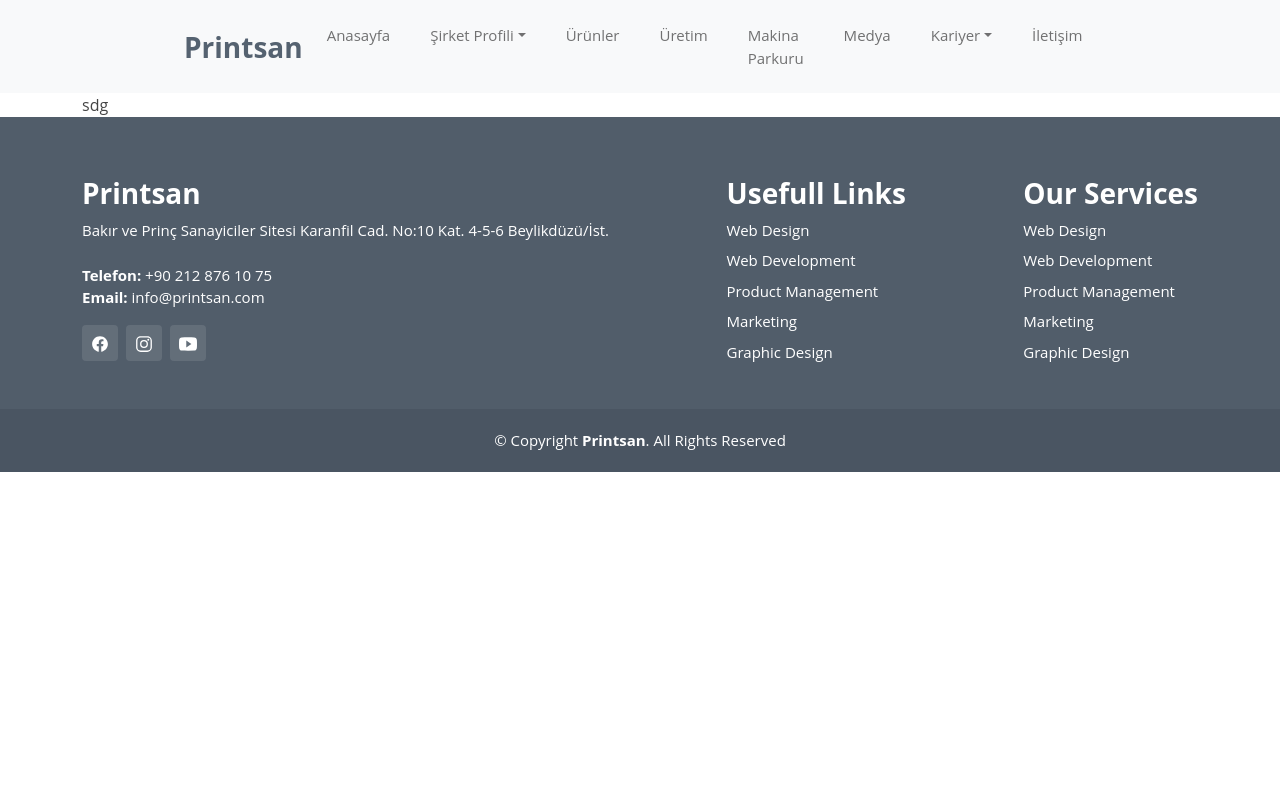
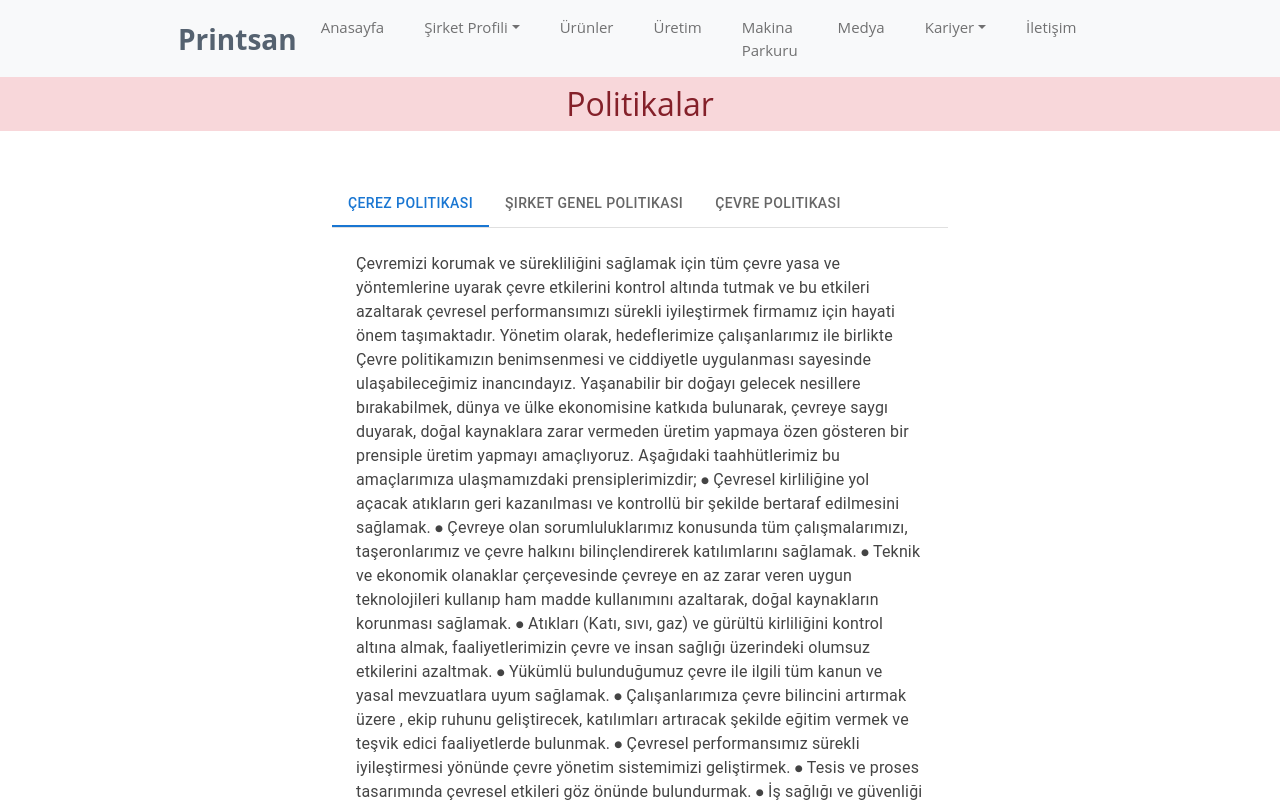
Before and after one commit to muhammetaksoy/PrintsanWebsiteFrontend, a React (Create React App) app: page /Politikalar in a window 1280 px wide. Shown: the top 802 px of the page. Built offline with nearby package versions, Linux system fonts and the light colour scheme.

Commit message:
poitikalar edited

```diff
--- a/src/Pages/Anasayfa/Components/Footer.js
+++ b/src/Pages/Anasayfa/Components/Footer.js
@@ -6,11 +6,10 @@ const Footer = () => {
     return (
         <footer className={classes.footer} >
             <div className={classes.footerTop}>
-                <div className="container">
-
+                <div className="container-fluid w-75">
                     <div className="d-flex justify-content-between">
                         <div className="footer-info">
-                            <h3> <strong>Printsan</strong> </h3>
+                            <h3> <strong>Printsan Emprime Sanayi ve Ticaret Ltd.Şti.</strong> </h3>
                             <p>
                                 Bakır ve Prinç Sanayiciler Sitesi Karanfil Cad. No:10 Kat. 4-5-6 Beylikdüzü/İst.<br /><br />
                                 <strong>Telefon: </strong>+90 212 876 10 75 <br />
@@ -26,64 +25,54 @@ const Footer = () => {
                                 <a href="" className="me-2">
                                     <IoLogoYoutube className={classes.icon} />
                                 </a>
-
                             </div>
-
-
                         </div>
 
+                        <div className="footer-links w-25">
+                            <h3> <strong>Site Haritası</strong> </h3>
+                            <ul className="list-unstyled">
+                                <div className="row">
+                                    <div className="col-md-6">
+                                        <li className="my-2">
+                                            <a className="text-white text-decoration-none " href="#">Hakkımızda</a>
+                                        </li>
+                                        <li className="my-2">
+                                            <a className="text-white text-decoration-none" href="#">Politikalar</a>
+                                        </li>
+                                        <li className="my-2">
+                                            <a className="text-white text-decoration-none" href="#">Ürünler</a>
+                                        </li>
+                                        <li className="my-2">
+                                            <a className="text-white text-decoration-none" href="#">Üretim</a>
+                                        </li>
+                                    </div>
+                                    <div className="col-md-6">
 
-                        <div className="footer-links">
-                            <h3> <strong>Usefull Links</strong> </h3>
-                            <ul className="list-unstyled">
-                                <li className="my-2">
-                                    <a className="text-white text-decoration-none " href="#">Web Design</a>
-                                </li>
-                                <li className="my-2">
-                                    <a className="text-white text-decoration-none" href="#">Web Development</a>
-                                </li>
-                                <li className="my-2">
-                                    <a className="text-white text-decoration-none" href="#">Product Management</a>
-                                </li>
-                                <li className="my-2">
-                                    <a className="text-white text-decoration-none" href="#">Marketing</a>
-                                </li>
-                                <li className="my-2">
-                                    <a className="text-white text-decoration-none" href="#">Graphic Design</a>
-                                </li>
+                                        <li className="my-2">
+                                            <a className="text-white text-decoration-none" href="#">Makina Parkuru</a>
+                                        </li>
+                                        <li className="my-2">
+                                            <a className="text-white text-decoration-none" href="#">Medya</a>
+                                        </li>
+                                        <li className="my-2">
+                                            <a className="text-white text-decoration-none" href="#">Kariyer</a>
+                                        </li>
+                                        <li className="my-2">
+                                            <a className="text-white text-decoration-none" href="#">İletişim</a>
+                                        </li>
+                                    </div>
+                                </div>
 
-                            </ul>
-                        </div>
-
-                        <div className="footer-links">
-                            <h3> <strong>Our Services</strong> </h3>
-                            <ul className="list-unstyled">
-                                <li className="my-2">
-                                    <a className="text-white text-decoration-none " href="#">Web Design</a>
-                                </li>
-                                <li className="my-2">
-                                    <a className="text-white text-decoration-none" href="#">Web Development</a>
-                                </li>
-                                <li className="my-2">
-                                    <a className="text-white text-decoration-none" href="#">Product Management</a>
-                                </li>
-                                <li className="my-2">
-                                    <a className="text-white text-decoration-none" href="#">Marketing</a>
-                                </li>
-                                <li className="my-2">
-                                    <a className="text-white text-decoration-none" href="#">Graphic Design</a>
-                                </li>
 
                             </ul>
                         </div>
                     </div>
-
                 </div>
             </div>
 
 
             <div className={classes.copyright}>
-                © Copyright <strong><span>Printsan</span></strong>. All Rights Reserved
+                Copyright <strong><span>Printsan</span></strong> Emprime 2021 | Tüm Hakları Saklıdır.
             </div>
 
 
--- a/src/Pages/Anasayfa/Components/header.js
+++ b/src/Pages/Anasayfa/Components/header.js
@@ -1,9 +1,10 @@
 import React, { Component } from 'react';
 import { Link } from "react-router-dom";
+import classes from './Header.module.css';
 export default class Header extends Component {
     render() {
         return (
-            <nav className="navbar navbar-expand-lg navbar-light bg-light p-3 ">
+            <nav className="navbar navbar-expand-lg navbar-light bg-light p-2 ">
                 <div className="container-fluid w-75 ">
                     <a className="navbar-brand" style={{ color: "#556270", fontWeight: "bold", fontSize: "28px" }} href="#">Printsan</a>
                     <button className="navbar-toggler" type="button" data-bs-toggle="collapse" data-bs-target="#navbarNav" aria-controls="navbarNav" aria-expanded="false" aria-label="Toggle navigation">
--- a/src/Pages/SirketProfili/AboutUs.js
+++ b/src/Pages/SirketProfili/AboutUs.js
@@ -4,10 +4,12 @@ import classes from './AboutUs.module.css';
 export default class AboutUs extends Component {
     render() {
         return (
+            <div>
+                <h2 className="text-center p-2 alert alert-danger border-0 rounded-0 ">Hakkımızda</h2>
                 <section className={classes.section}>
+
                     <div className="container">
                         <div className="row">
-                        <h2>Hakkımızda</h2>
                             <p>Printsan Emprime, 1994 yılından bu yana emprime parça baskıalanında hizmet vermektedir. 2006 yılında Beylikdüzü Organize Sanayi Bölgesindeki 4750 m2’lik tam otomasyonlu binada faaliyet göstermektedir.
                                 Günlük baskı kapasitesi 65.000 adet olup parça baskının haricinde gofre, enjeksiyon, frekans, flok, süblime ve taş üretimi yapmaktadır.</p>
                             <p>Deneyimli kadrosu, kaliteli, hızlı ve ekonomik tarzıyla sektörün lideri konumundaki firmalar arasındadır.
@@ -19,6 +21,8 @@ export default class AboutUs extends Component {
                     </div>
 
                 </section>
+            </div>
+
         )
     }
 }
--- a/src/Pages/SirketProfili/Politics.js
+++ b/src/Pages/SirketProfili/Politics.js
@@ -1,12 +1,105 @@
 import React, { Component } from 'react'
+import PropTypes from 'prop-types';
+import Tabs from '@mui/material/Tabs';
+import Tab from '@mui/material/Tab';
+import Typography from '@mui/material/Typography';
+import Box from '@mui/material/Box';
 
-export default class Politics extends Component {
-    render() {
-        return (
-            <div className="container ">
-                sdg
+function TabPanel(props) {
+    const { children, value, index, ...other } = props;
 
-            </div>
-        )
-    }
+    return (
+        <div
+            role="tabpanel"
+            hidden={value !== index}
+            id={`simple-tabpanel-${index}`}
+            aria-labelledby={`simple-tab-${index}`}
+            {...other}
+        >
+            {value === index && (
+                <Box sx={{ p: 3 }}>
+                    <Typography>{children}</Typography>
+                </Box>
+            )}
+        </div>
+    );
 }
+
+TabPanel.propTypes = {
+    children: PropTypes.node,
+    index: PropTypes.number.isRequired,
+    value: PropTypes.number.isRequired,
+};
+
+function a11yProps(index) {
+    return {
+        id: `simple-tab-${index}`,
+        'aria-controls': `simple-tabpanel-${index}`,
+    };
+}
+
+export default function Politics() {
+    const [value, setValue] = React.useState(0);
+
+    const handleChange = (event, newValue) => {
+        setValue(newValue);
+    };
+    return (
+        <div>
+            <h2 className="text-center p-2 alert alert-danger border-0 rounded-0 ">Politikalar</h2>
+            <Box className="container-fluid w-50 my-5" >
+                <Box sx={{ borderBottom: 1, borderColor: 'divider' }}>
+                    <Tabs value={value} onChange={handleChange} aria-label="basic tabs example">
+                        <Tab label="Çerez Politikası" {...a11yProps(0)} />
+                        <Tab label="Şirket Genel Politikası" {...a11yProps(1)} />
+                        <Tab label="Çevre Politikası" {...a11yProps(2)} />
+                    </Tabs>
+                </Box>
+                <TabPanel value={value} index={0}>
+                    Çevremizi korumak ve sürekliliğini sağlamak için tüm çevre yasa ve yöntemlerine uyarak çevre etkilerini kontrol altında tutmak ve bu etkileri azaltarak çevresel performansımızı sürekli iyileştirmek firmamız için hayati önem taşımaktadır.
+
+                    Yönetim olarak, hedeflerimize çalışanlarımız ile birlikte Çevre politikamızın benimsenmesi ve ciddiyetle uygulanması sayesinde ulaşabileceğimiz inancındayız.
+
+                    Yaşanabilir bir doğayı gelecek nesillere bırakabilmek, dünya ve ülke ekonomisine katkıda bulunarak, çevreye saygı duyarak, doğal kaynaklara zarar vermeden üretim yapmaya özen gösteren bir prensiple üretim yapmayı amaçlıyoruz.
+
+                    Aşağıdaki taahhütlerimiz bu amaçlarımıza ulaşmamızdaki prensiplerimizdir;
+
+                    ⦁	Çevresel kirliliğine yol açacak atıkların geri kazanılması ve kontrollü bir şekilde bertaraf edilmesini sağlamak.
+
+                    ⦁	Çevreye olan sorumluluklarımız konusunda tüm çalışmalarımızı, taşeronlarımız ve çevre halkını bilinçlendirerek katılımlarını sağlamak.
+
+                    ⦁	Teknik ve ekonomik olanaklar çerçevesinde çevreye en az zarar veren uygun teknolojileri kullanıp ham madde kullanımını azaltarak, doğal kaynakların korunması sağlamak.
+
+                    ⦁	Atıkları (Katı, sıvı, gaz) ve gürültü kirliliğini kontrol altına almak, faaliyetlerimizin çevre ve insan sağlığı üzerindeki olumsuz etkilerini azaltmak.
+
+                    ⦁	Yükümlü  bulunduğumuz çevre ile ilgili tüm kanun ve yasal mevzuatlara uyum sağlamak.
+
+                    ⦁	Çalışanlarımıza çevre bilincini artırmak üzere , ekip ruhunu geliştirecek, katılımları artıracak şekilde eğitim vermek ve teşvik edici faaliyetlerde  bulunmak.
+
+                    ⦁	Çevresel performansımız sürekli  iyileştirmesi yönünde çevre yönetim sistemimizi geliştirmek.
+
+                    ⦁	Tesis ve proses tasarımında çevresel etkileri göz önünde bulundurmak.
+
+                    ⦁	İş sağlığı ve güvenliği kuralları çerçevesinde çevre ile ilgili acil durumlar için riskleri belirlemek ve bunları azaltmak.
+
+                    ⦁	Ürünün çevresel etkilerinin iyileştirilebilmesi için tedarikçilerle ve müşterilerle sürekli iletişim içerisinde bulunmak.
+
+                    ⦁	Üretim taşıma, stoklama, işletme ,arıtma ve bakım faaliyetleri sonucu oluşabilecek atık azaltarak geri dönüşüm ve yeniden değerlendirme alternatiflerini değerlendirmek.
+
+
+
+                    PRİNTSAN EMPRİME SAN. TİC. LTD. ŞTİ. Ülke ekonomisine katkıda bulunan, toplumsal sorumluluklarının bilincinde, çevreye duyarlı ve saygılı, doğal kaynakları en iyi şekilde kullanan, çalışanlarına değer veren, işbirliği içindeki firmaların da bu konulara önem vermesini  sağlayan bir üretim prensibiyle ilerlemektedir.
+
+
+                </TabPanel>
+                <TabPanel value={value} index={1}>
+                    Item Two
+                </TabPanel>
+                <TabPanel value={value} index={2}>
+                    Item Three
+                </TabPanel>
+            </Box>
+        </div>
+
+    )
+}
--- a/src/Pages/SirketProfili/Team.js
+++ b/src/Pages/SirketProfili/Team.js
@@ -4,7 +4,7 @@ export default class Team extends Component {
     render() {
         return (
             <div>
-                <h1 className="text-center p-1 alert alert-danger border-0 rounded-0 ">Ekip</h1>
+                <h2 className="text-center p-2 alert alert-danger border-0 rounded-0 ">Ekip</h2>
                 <section id="team" className={classes.section}>
 
                     <div className="container-fluid  " style={{ 'width': '60%' }}>
```
Also changed, not shown: src/Pages/Anasayfa/Components/Header.module.css (added), 2 other files (tests, documents, lock files or other folders). Lines whose indentation alone changed are shown as unchanged.
